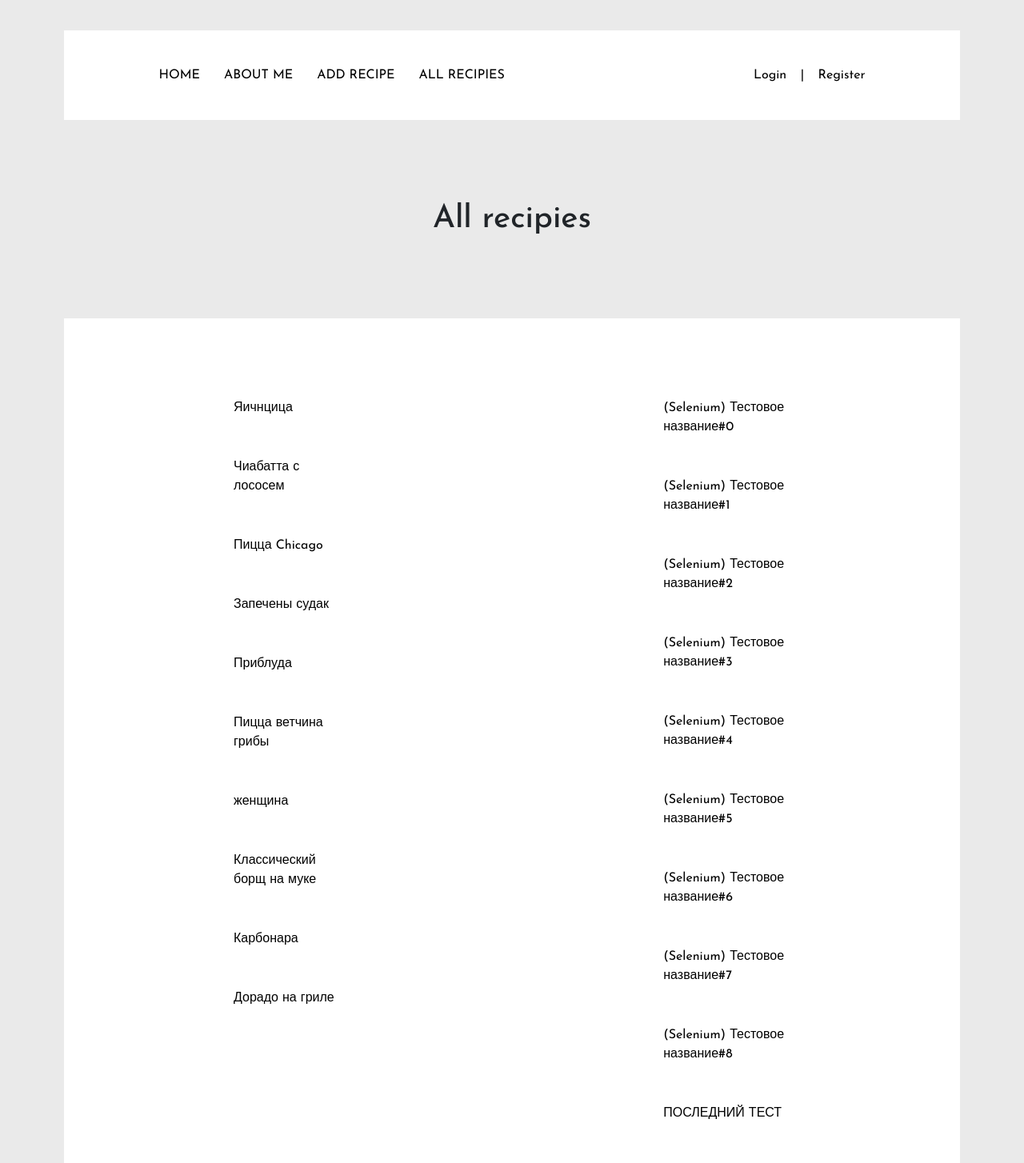
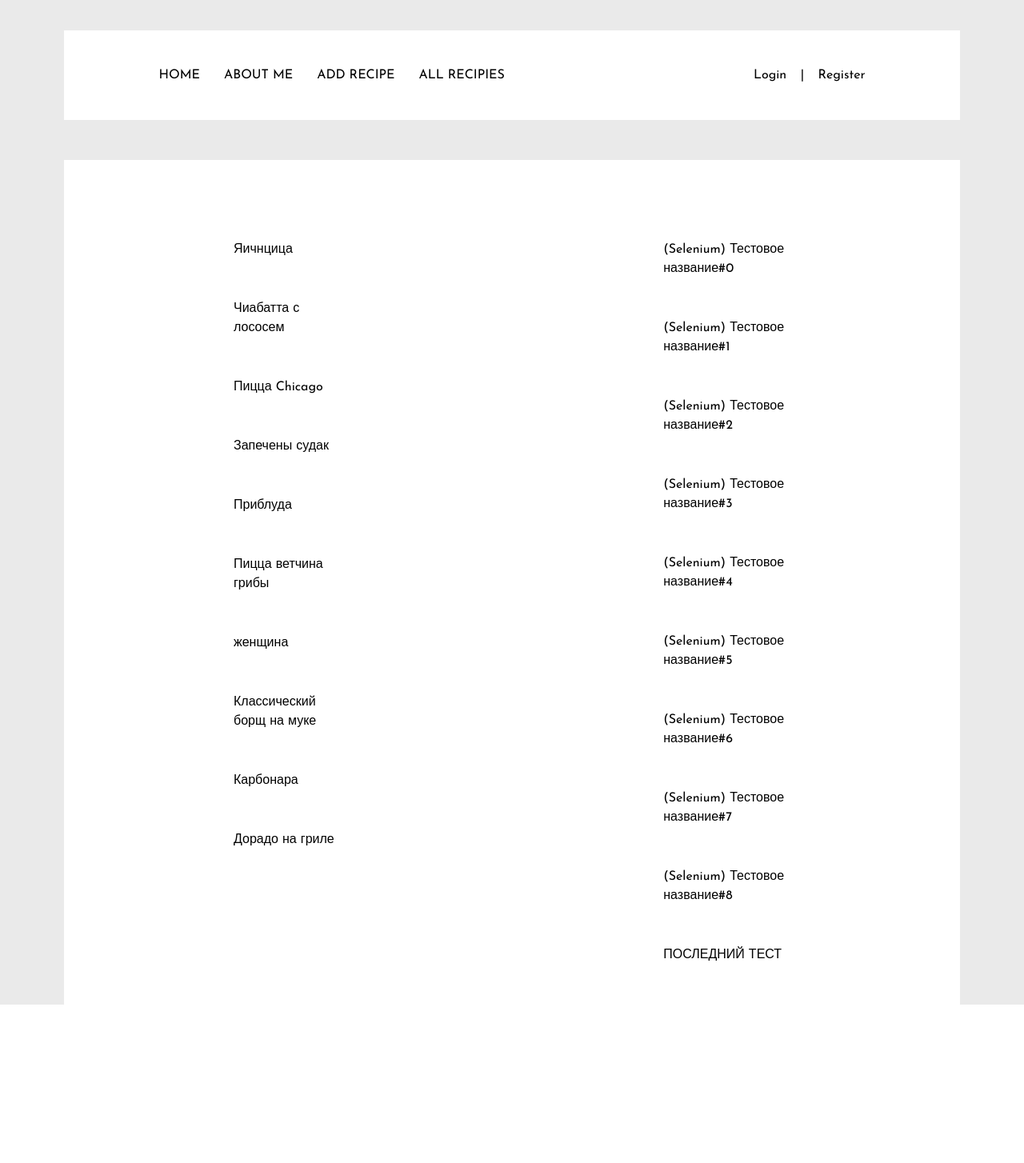
Before and after one commit to LexVulgarity/MyPet, a Django app: page /all-rec in a window 1280 px wide. Shown: the part 310-1764 px from the top of the page at 80% size. After the commit the page ends 1566 px from the top, so only its background shows below. Run offline with Django 4.2, Linux system fonts and the light colour scheme; data comes from the database, SQL or seed files in the repository; some libraries are stand-ins or nearby versions.

```diff
--- a/Recipies/main/static/css/header_footer.css
+++ b/Recipies/main/static/css/header_footer.css
@@ -223,11 +223,13 @@ ad_btn-cont{
     decoration: none;
 }
 
-
+.spisok_rec{
+    margin-top: 50px;
+}
 
 .all_rec{
     display: flex;
-     justify-content: space-between;
+    justify-content: space-between;
 }
 
 .recipies{
--- a/Recipies/main/templates/main/all-rec.html
+++ b/Recipies/main/templates/main/all-rec.html
@@ -7,7 +7,6 @@
 {% endblock %}
 
 {% block content %}
-   <h1 class="recipe_name">All recipies</h1>
     <div class="container-fluid">
         <div class="spisok_rec">
             <div class="all_rec">
--- a/Recipies/main/templates/main/create.html
+++ b/Recipies/main/templates/main/create.html
@@ -43,6 +43,6 @@
             </form>
         </div>
     {% else %}
-        <h2 class="recipe_name">If you want to add a recipe, you need to&nbsp<a href="{% url 'login' %}">log in</a></h2>
+        <h3 class="recipe_name">If you want to add a recipe, you need to&nbsp<a href="{% url 'login' %}">log in</a></h3>
     {% endif %}
 {% endblock %}
```
